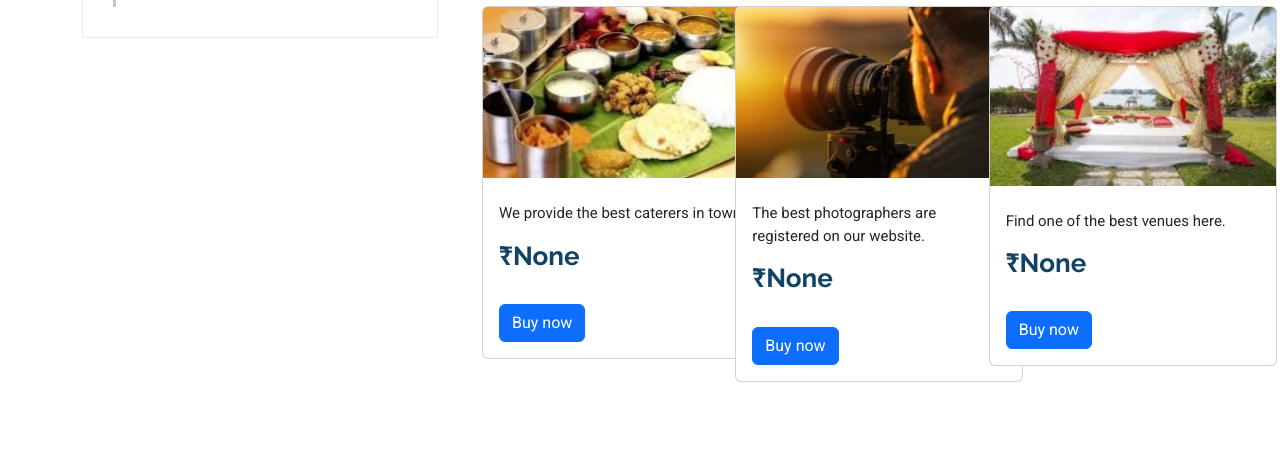
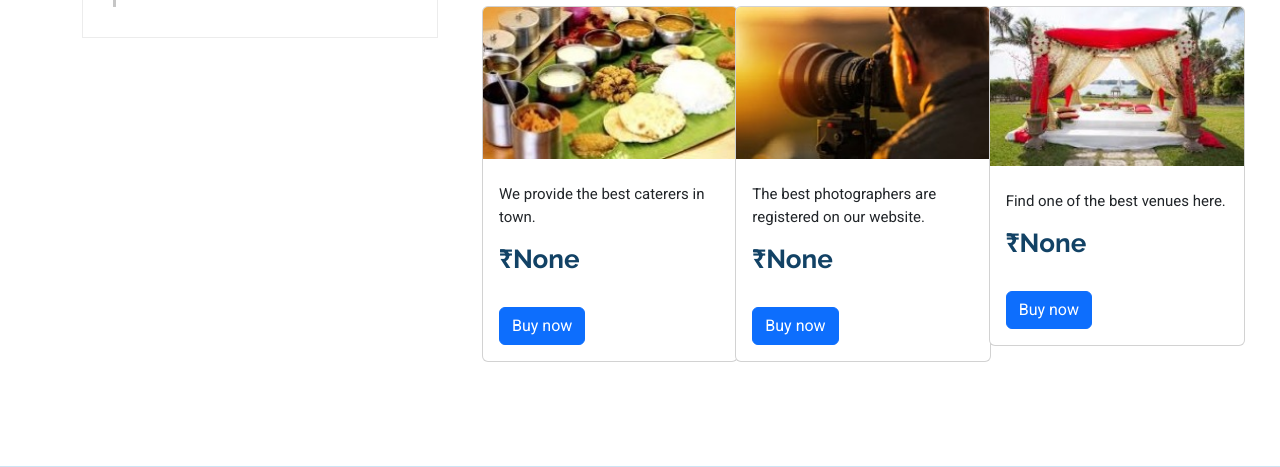
Before and after one commit to anirudh-248/django_website, a Django app: page /customer in a window 1280 px wide. Shown: the part 541-1008 px from the top of the page. Run offline with Django 5.2, Linux system fonts and the light colour scheme; data comes from the database, SQL or seed files in the repository; some libraries are stand-ins or nearby versions.

Commit message:
updated object names and card width

```diff
--- a/myapp/models.py
+++ b/myapp/models.py
@@ -21,7 +21,7 @@
     service_cost = models.DecimalField(max_digits=10, decimal_places=2, null=True)
 
     def __str__(self):
-        return self.service_name
+        return f"{self.service_name} - {self.provider_name}"
 
 class Portfolio(models.Model):
     name = models.CharField(max_length=100, default='Product')
--- a/templates/customer.html
+++ b/templates/customer.html
@@ -127,7 +127,7 @@
                                                 {% for service in services %}
                                                     {% if service.service_name == service_group.service_name %}
                                                     <div class="col-lg-4 col-md-6 mb-4">
-                                                        <div class="card" style="width: 18rem;">
+                                                        <div class="card" style="width: 16rem;">
                                                             <img class="card-img-top" src="{{service.banner.url}}" alt="Card image cap">
                                                             <div class="card-body">
                                                               <h5 class="card-title">{{service.provider_name}}</h5>
```
